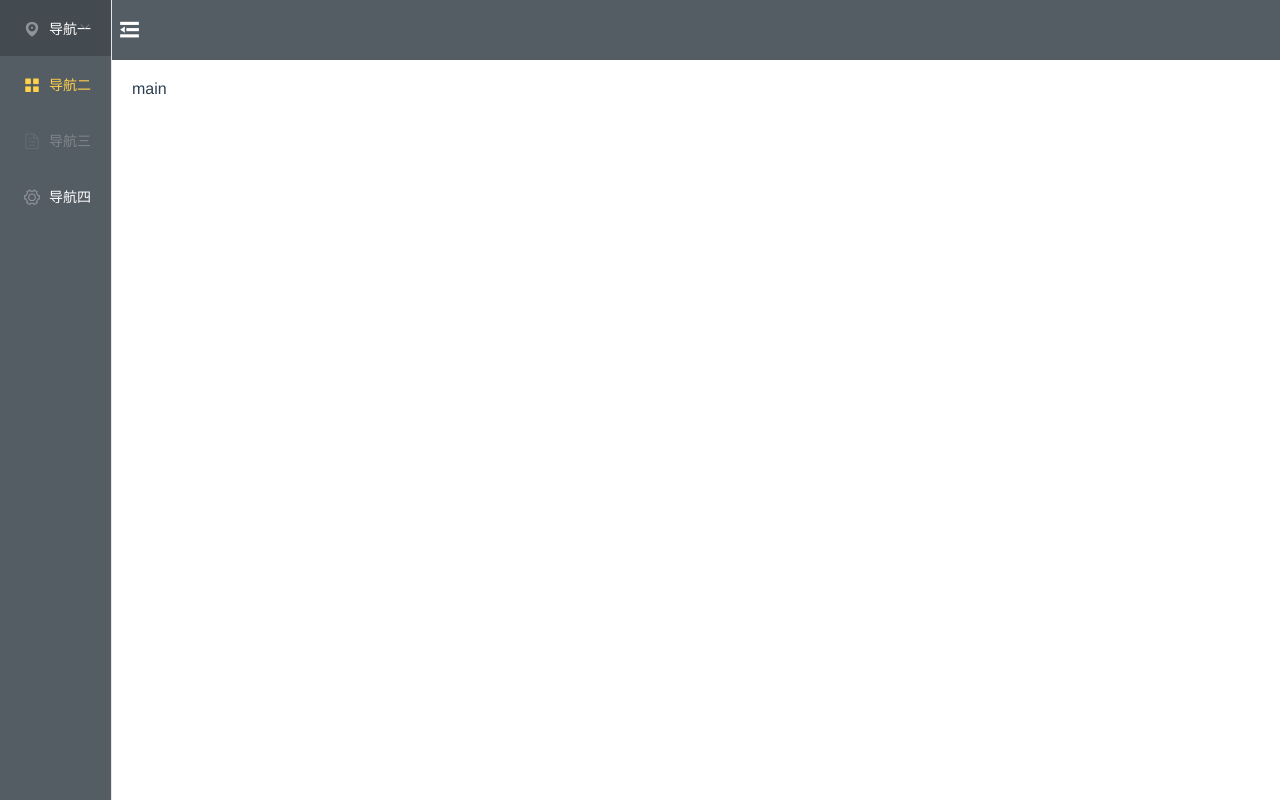
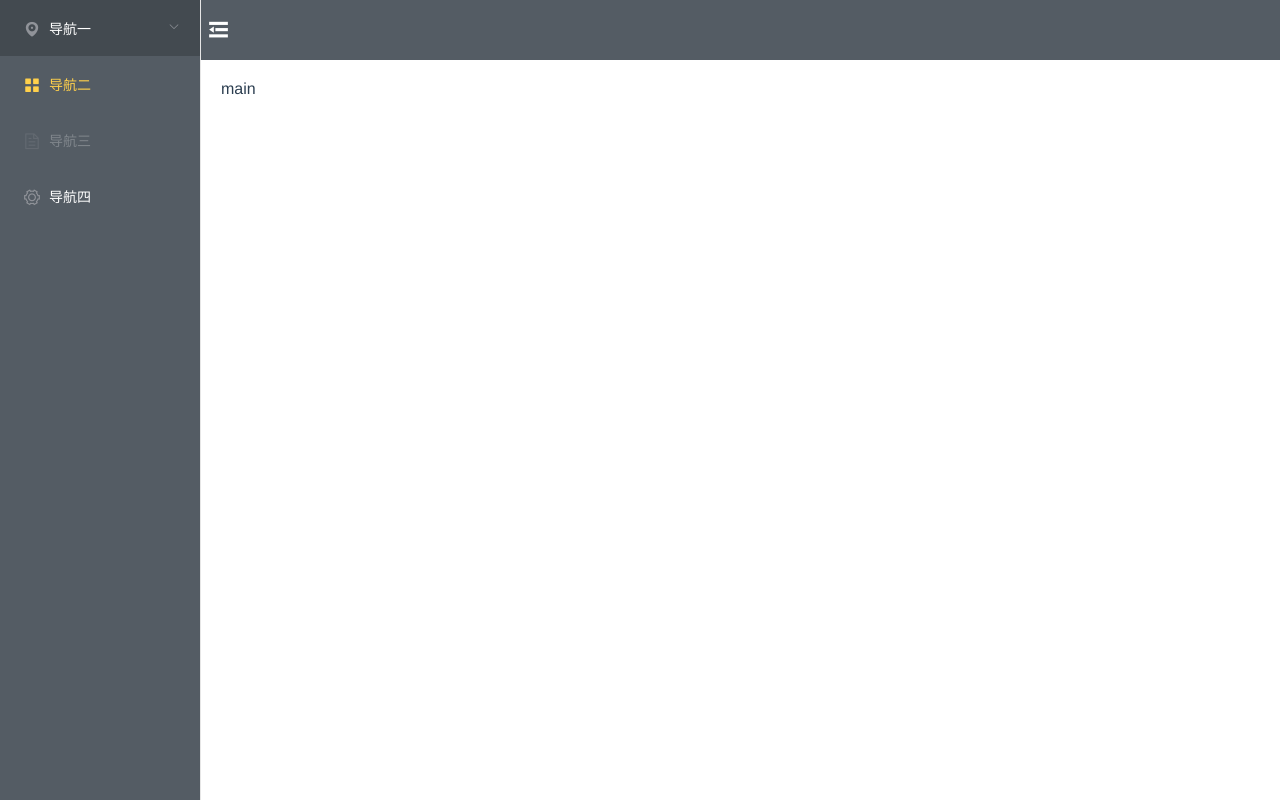
Before and after one commit to Idiot-Alex/linux-monitor, a Vue app in the folder linux-monitor-dashboard-vue/: page /#/ in a window 1280 px wide. Built offline with nearby package versions, Linux system fonts and the light colour scheme.

Commit message:
addcollapse feature

```diff
--- a/linux-monitor-dashboard-vue/src/pages/layout/side-menu.vue
+++ b/linux-monitor-dashboard-vue/src/pages/layout/side-menu.vue
@@ -56,5 +56,9 @@ export default {
 .el-menu-vertical {
   max-width: 200px;
   height: 100vh;
+  transition: 0.2s;
 }
+.el-menu-vertical:not(.el-menu--collapse) {
+    width: 200px;
+  }
 </style>
```
